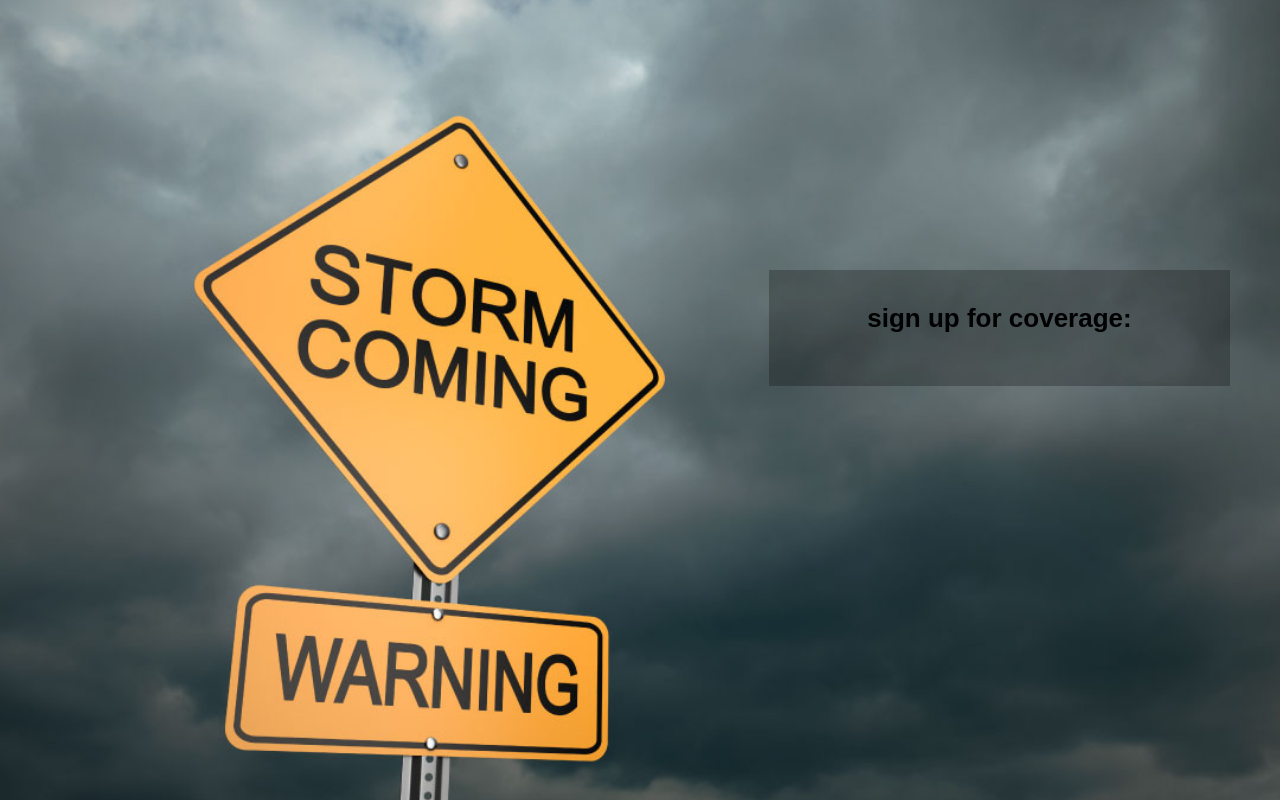
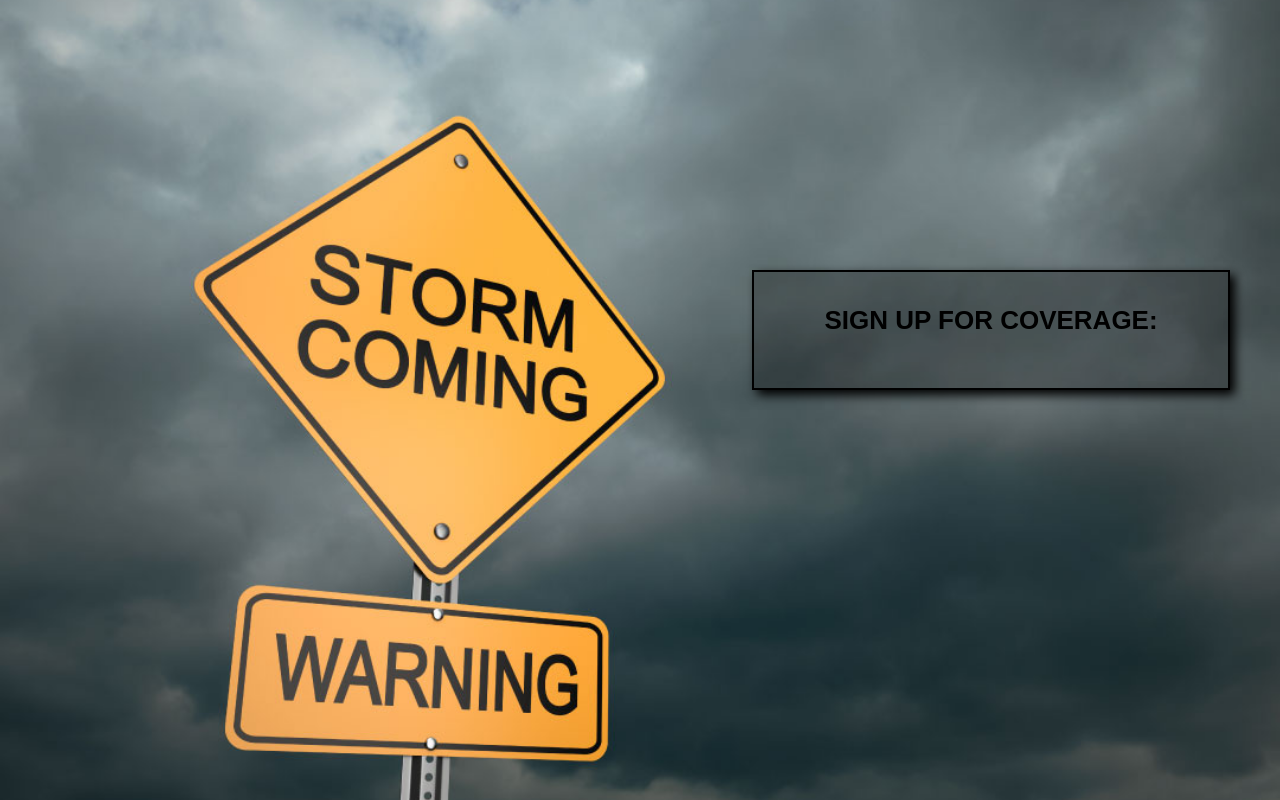
Before and after one commit to natalieweesh/piczag-landing-temporary, a plain HTML site: page index.html in a window 1280 px wide. Drawn offline with Linux system fonts and the light colour scheme; a web font is replaced by a local one.

Commit message:
Add shadow and border to box

```diff
--- a/index.html
+++ b/index.html
@@ -22,7 +22,7 @@
 
   <body>
     <div class="content">
-      <p>sign up for coverage:</p>
+      <p>SIGN UP FOR COVERAGE:</p>
       <!-- Begin LaunchRock Widget -->
       <div id="lr-widget" rel="I6PX5G4F"></div>
       <!-- End LaunchRock Widget -->
--- a/sass/styles.scss
+++ b/sass/styles.scss
@@ -36,8 +36,10 @@ body {
   right: 0%;
   margin-right: 50px;
   background: rgba(0,0,0,0.25);
-  padding: 0.25em 0.25em 1em;
+  padding: 0.25em 0.5em 1em;
   text-align: center;
+  @include box-shadow(5px 5px 10px black);
+  border: 2px solid black;
   h1 {
     line-height: 1em;
     margin-top: 0;
@@ -78,6 +80,7 @@ body {
     margin-right: 0;
     right: 25px;
     margin-top: 0;
+    padding: 0.25em 0.25em 1em;
     min-width: 150px;
     p {
       font-size: 18px;
```
Also changed, not shown: stylesheets/styles.css.
